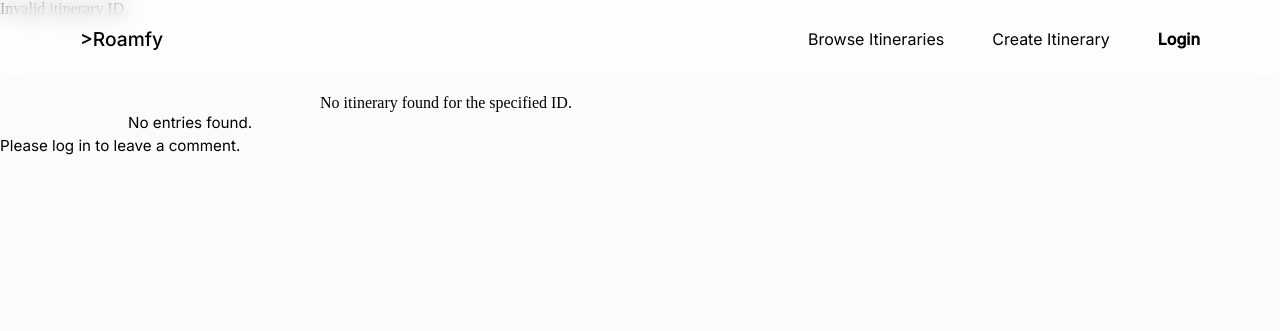
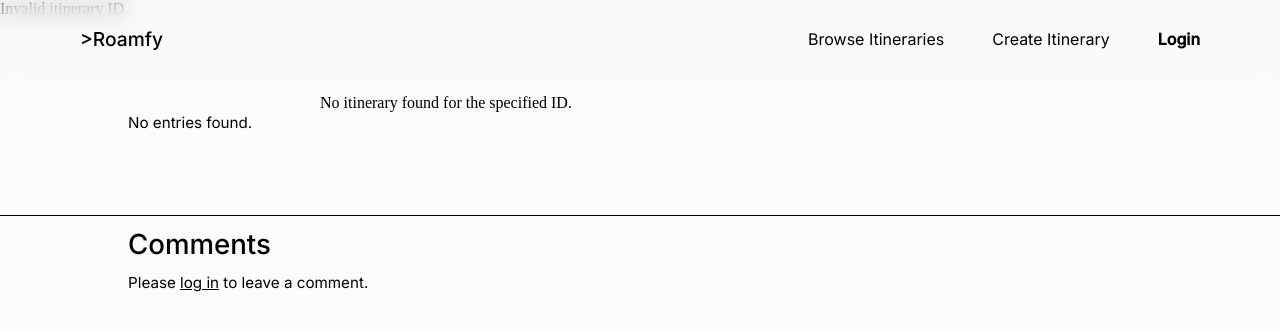
Before and after one commit to kylezhao101/remote-IAT352, a PHP site: page /view_itinerary.php in a window 1280 px wide. Shown: the top 331 px of the page. Run offline with PHP 8.4, Linux system fonts and the light colour scheme; data that the repository does not hold is empty.

Commit message:
style comment section

```diff
--- a/Roamfy/includes/comment_functions.php
+++ b/Roamfy/includes/comment_functions.php
@@ -25,7 +25,7 @@ function displayComments($itineraryId)
                 ?>
                 <div class='comment'>
                     <p><strong><?php echo $row['username']; ?>:</strong> <?php echo $row['body_text']; ?></p>
-                    <p><em>Posted: <?php echo $row['date']; ?></em></p>
+                    <p><small>Posted: <?php echo $row['date']; ?></small></p>
                 </div>
                 <?php
             }
--- a/Roamfy/styles/main.css
+++ b/Roamfy/styles/main.css
@@ -77,7 +77,7 @@ nav {
     left: 0;
     right: 0;
     backdrop-filter: blur(10px); /* Apply backdrop blur for glassmorphism effect */
-    background-color: rgba(255, 255, 255, 0.5); /* Set a semi-transparent background color */
+    background-color: #f7f7f76b; /* Set a semi-transparent background color */
     display: flex;
     justify-content: space-between;
     align-items: center;
@@ -284,6 +284,17 @@ nav a {
     font-size: 16px;
     resize: none;
 }
+.comment-form textarea{
+    font-family: 'Inter', sans-serif;
+    width: 80%;
+    height: 150px;
+    padding: 10px;
+    box-sizing: border-box;
+    border: 2px solid #ccc;
+    border-radius: 4px;
+    font-size: 16px;
+    resize: none;
+}
 .itinerary-creation-form .form-group{
     display:flex;
     column-gap: 20px;
@@ -317,6 +328,21 @@ nav a {
     width:100%;
     height:400px;
     object-fit: cover;
+}
+.comment-section{
+    border-top:1px solid black;
+    display:flex;
+    column-gap: 20px;
+    margin-top:80px;
+    padding-left: 10%;
+    padding-right: 10%;
+    margin-bottom:20vh;
+}
+.itinerary-comments-container{
+    padding-top:40px;
+}
+.comment{
+    margin-bottom:20px;
 }
 /* entries */
 .entry-header{
--- a/Roamfy/view_itinerary.php
+++ b/Roamfy/view_itinerary.php
@@ -82,7 +82,10 @@ if (isset($_GET['id'])) {
     </div>
 
 
-    </div>
+    <div class="comment-section">
+        <div class="entry-item">
+            <h4>Comments</h4>
+
             <?php
             if (isset($_SESSION['username'])) {
                 // User is logged in, display the comment form
@@ -91,14 +94,14 @@ if (isset($_GET['id'])) {
                     <!-- Hidden field to pass itinerary ID -->
                     <input type='hidden' name='itineraryId' value='<?php echo $itineraryId; ?>'>
                     <textarea name='comment_text' rows='4' cols='50' placeholder='Write your comment...' required></textarea><br>
-            <input type='submit' value='Post Comment'>
+                    <input class="edit-entry-btn" type='submit' value='Post Comment'>
                 </form>
 
             <?php
             } else {
                 // User is not logged in, display a message or redirect to the login page
             ?>
-        <p>Please log in to leave a comment.</p>
+                <p>Please <a href="login.php">log in</a> to leave a comment.</p>
             <?php
             } ?>
         </div>
@@ -106,6 +109,7 @@ if (isset($_GET['id'])) {
         <div id="itinerary-comments-container" class="itinerary-comments-container">
             <!-- Comments will be dynamically added here -->
         </div>
+    </div>
 
 </body>
 
```
Lines whose indentation alone changed are shown as unchanged.
